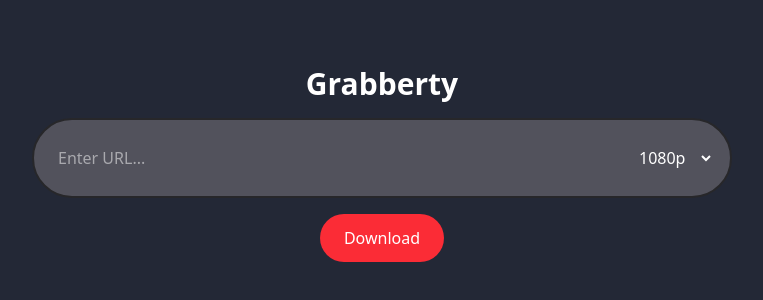
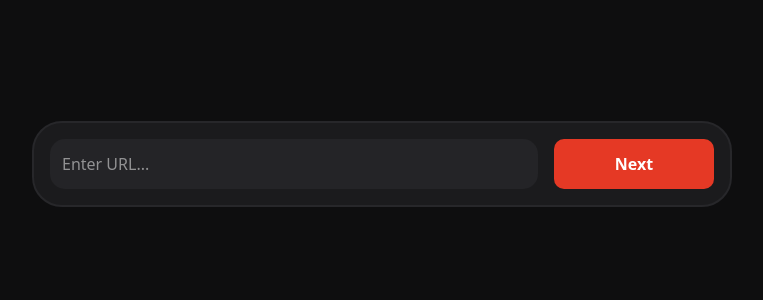
Before and after one commit to MarcusNebel/Grabberty, a React (Vite) app: page / in a window 1280 px wide. Shown: the part 236-536 px from the top of the page, without its empty margins (258-1021 px from the left). Built offline with nearby package versions, Linux system fonts and the light colour scheme.

Commit message:
updated downloadbar

```diff
--- a/src/components/DownloadBar.tsx
+++ b/src/components/DownloadBar.tsx
@@ -5,40 +5,27 @@
   const [format, setFormat] = useState("1080p")
 
   return (
-    <div className="w-full h-screen bg-[#232836] flex items-center justify-center">
+    <div className="w-full h-screen bg-[#0E0E0F] flex items-center justify-center">
 
       <div className="flex flex-col items-center gap-4">
 
-        <h1 className="text-white text-3xl font-bold">
-          Grabberty
-        </h1>
 
-        <div className="w-[700px] h-[80px] bg-zinc-600 p-4 rounded-full border-[2px] border-zinc-800 flex items-center">
+        <div className="w-[700px] bg-[#1B1B1D] p-4 rounded-[30px] border-[2px] border-zinc-800 flex items-center gap-4">
 
-          <input
-          className="flex-1 bg-transparent text-white outline-none px-2"
-          placeholder="Enter URL..."
-          value={url}
-          onChange={(e) => setUrl(e.target.value)}
-          />
+          <div className="flex-1 h-[50px] bg-[#242427] rounded-[15px] flex items-center">
+            <input
+              className="flex-1 bg-transparent text-white outline-none px-3"
+              placeholder="Enter URL..."
+              value={url}
+              onChange={(e) => setUrl(e.target.value)}
+              />
+          </div>
 
-          <select
-            className="hover:bg-zinc-700 text-white px-3 py-2 rounded-full outline-none cursor-pointer"
-            value={format}
-            onChange={(e) => setFormat(e.target.value)}
-          >
-            <option value="4k">4K</option>
-            <option value="1080p">1080p</option>
-            <option value="720p">720p</option>
-            <option value="480p">480p</option>
-            <option value="mp3">MP3</option>
-          </select>
+            <button className="w-[160px] h-[50px] bg-[#E53925] rounded-[10px] text-white font-bold hover:bg-[#b82f1f] transition">
+                Next
+              </button>
 
         </div>
-
-        <button className="bg-red-500 text-white px-6 py-3 rounded-full hover:bg-red-600 transition">
-          Download
-        </button>
 
       </div>
 
```
